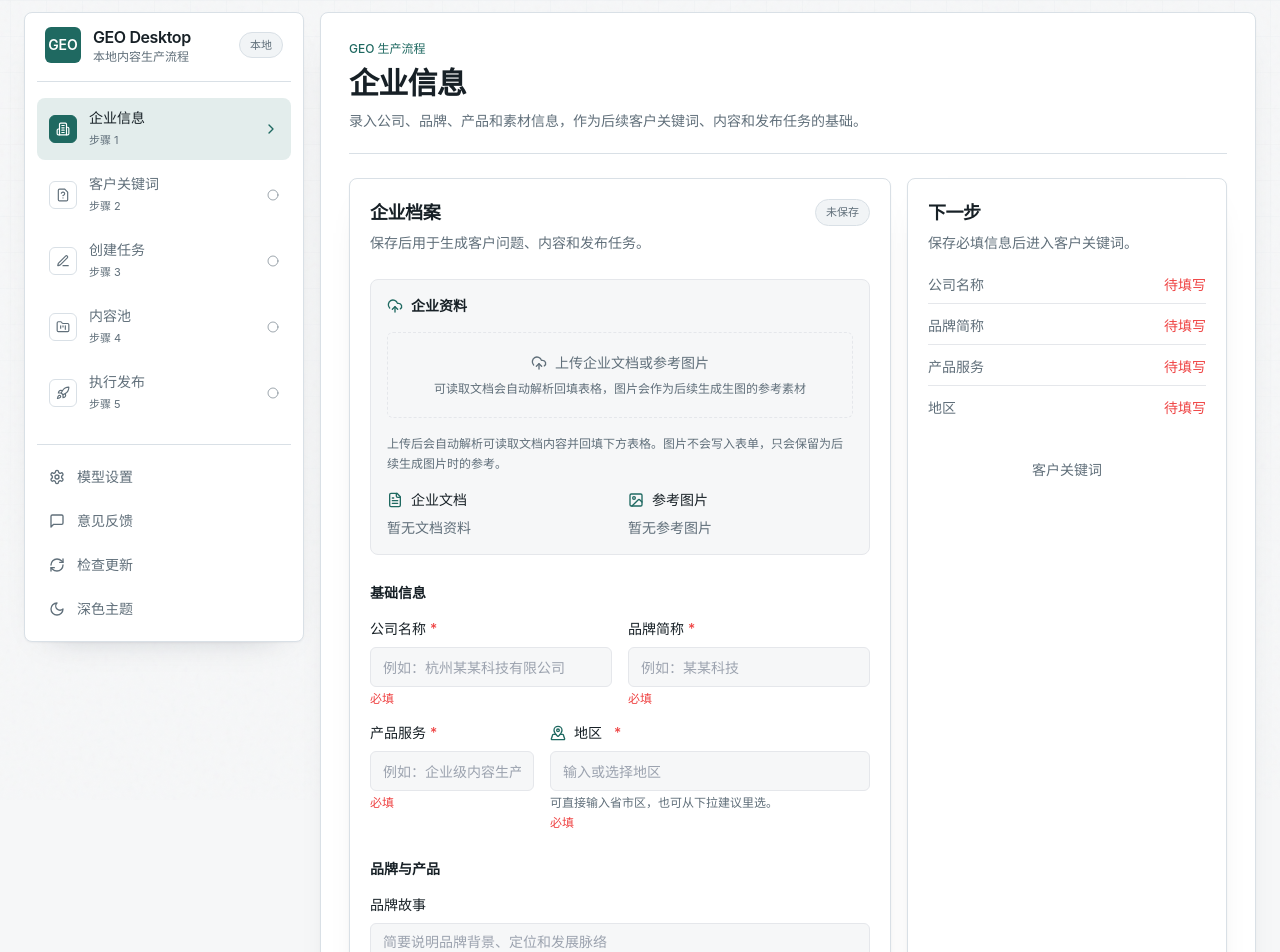
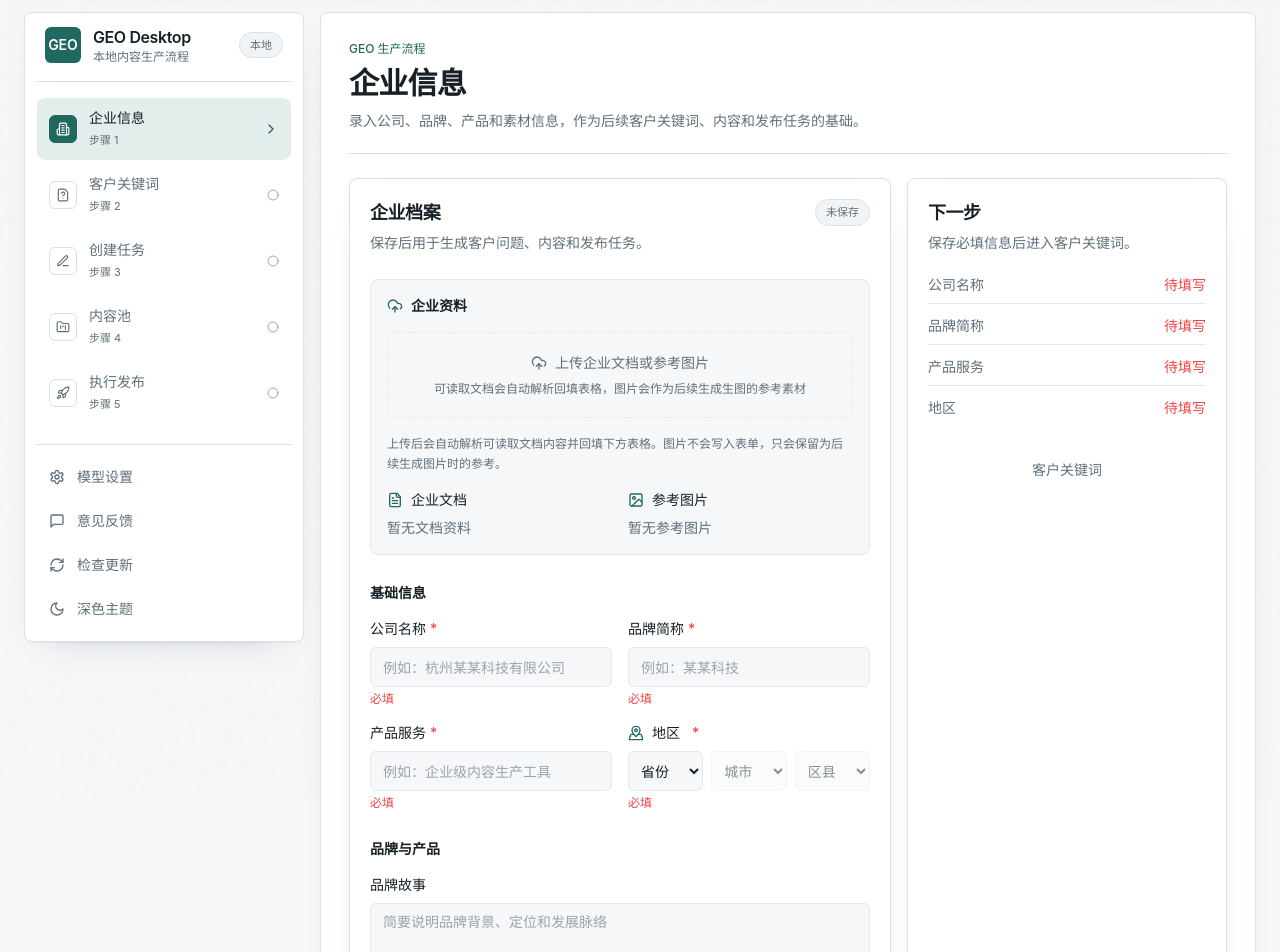
Before and after one commit to chazbot123/geo_platform, a Next.js app: page /enterprise in a window 1280 px wide. Shown: the top 952 px of the page. Built offline with nearby package versions, Linux system fonts and the light colour scheme.

Commit message:
refactor enterprise region controls

```diff
--- a/src/components/enterprise/enterprise-profile-workbench.tsx
+++ b/src/components/enterprise/enterprise-profile-workbench.tsx
@@ -109,20 +109,6 @@ function mergeAssets(current: EnterpriseAsset[], incoming: EnterpriseAsset[]) {
   return Array.from(byId.values());
 }
 
-function buildRegionOptions() {
-  const options = new Set<string>();
-  for (const province of chinaRegions) {
-    options.add(province.name);
-    for (const city of province.children ?? []) {
-      options.add(`${province.name}${city.name}`);
-      for (const district of city.children ?? []) {
-        options.add(`${province.name}${city.name}${district.name}`);
-      }
-    }
-  }
-  return Array.from(options);
-}
-
 function buildRegion(selection: RegionSelection) {
   return [selection.province, selection.city, selection.district].filter(Boolean).join("");
 }
@@ -201,7 +187,17 @@ export function EnterpriseProfileWorkbench() {
   const [dirty, setDirty] = useState(false);
   const [statusMessage, setStatusMessage] = useState("");
   const [errorMessage, setErrorMessage] = useState("");
-  const regionOptions = useMemo(() => buildRegionOptions(), []);
+
+  const provinces = useMemo(() => chinaRegions.map(r => r.name), []);
+  const cities = useMemo(() => {
+    const province = chinaRegions.find(r => r.name === regionSelection.province);
+    return province?.children?.map(r => r.name) ?? [];
+  }, [regionSelection.province]);
+  const districts = useMemo(() => {
+    const province = chinaRegions.find(r => r.name === regionSelection.province);
+    const city = province?.children?.find(r => r.name === regionSelection.city);
+    return city?.children?.map(r => r.name) ?? [];
+  }, [regionSelection.province, regionSelection.city]);
 
   const missingFields = useMemo(() => requiredFields.filter((field) => !fields[field].trim()), [fields]);
   const canContinue = missingFields.length === 0 && Boolean(lastSavedAt) && !dirty;
@@ -260,6 +256,18 @@ export function EnterpriseProfileWorkbench() {
     setDirty(true);
     setStatusMessage("");
     setErrorMessage("");
+  }
+
+  function updateRegionPart(part: 'province' | 'city' | 'district', value: string) {
+    const nextSelection = { ...regionSelection, [part]: value };
+    if (part === 'province' && value !== regionSelection.province) {
+      nextSelection.city = "";
+      nextSelection.district = "";
+    } else if (part === 'city' && value !== regionSelection.city) {
+      nextSelection.district = "";
+    }
+    setRegionSelection(nextSelection);
+    updateField("region", buildRegion(nextSelection));
   }
 
   function updateRegion(nextValue: string) {
@@ -444,7 +452,7 @@ export function EnterpriseProfileWorkbench() {
                   );
                 })}
               </div>
-              <div className="grid gap-4 sm:grid-cols-[minmax(0,1fr)_320px]">
+              <div className="grid gap-4 sm:grid-cols-2">
                 <label>
                   <span className="mb-2 block text-sm font-medium text-ink">
                     产品服务<span className="ml-1 text-red-500">*</span>
@@ -458,28 +466,47 @@ export function EnterpriseProfileWorkbench() {
                   {!fields.productService.trim() ? <span className="mt-1 block text-xs text-red-500">必填</span> : null}
                 </label>
 
-                <label className="group">
+                <div className="group">
                   <span className="mb-2 flex items-center gap-2 text-sm font-medium text-ink group-focus-within:text-accent">
                     <MapPinned className="h-4 w-4 text-accent" />
                     地区<span className="ml-1 text-red-500">*</span>
                   </span>
-                  <input
-                    list="enterprise-region-options"
-                    value={fields.region}
-                    onChange={(event) => updateRegion(event.target.value)}
-                    placeholder="输入或选择地区"
-                    className="h-10 w-full rounded-md border border-line bg-surface px-3 text-sm text-ink outline-none transition focus:border-accent"
-                  />
-                  <datalist id="enterprise-region-options">
-                    {regionOptions.map((option) => (
-                      <option key={option} value={option} />
-                    ))}
-                  </datalist>
-                  <p className="mt-1 text-xs text-muted">
-                    {buildRegion(regionSelection) ? `已解析为：${buildRegion(regionSelection)}` : "可直接输入省市区，也可从下拉建议里选。"}
-                  </p>
+                  <div className="flex items-center gap-2">
+                    <select
+                      value={regionSelection.province}
+                      onChange={(e) => updateRegionPart('province', e.target.value)}
+                      className="h-10 min-w-0 flex-1 rounded-md border border-line bg-surface px-2 text-sm text-ink outline-none transition focus:border-accent"
+                    >
+                      <option value="">省份</option>
+                      {provinces.map((p) => (
+                        <option key={p} value={p}>{p}</option>
+                      ))}
+                    </select>
+                    <select
+                      value={regionSelection.city}
+                      onChange={(e) => updateRegionPart('city', e.target.value)}
+                      disabled={!cities.length}
+                      className="h-10 min-w-0 flex-1 rounded-md border border-line bg-surface px-2 text-sm text-ink outline-none transition focus:border-accent disabled:bg-surface-soft disabled:opacity-50"
+                    >
+                      <option value="">城市</option>
+                      {cities.map((c) => (
+                        <option key={c} value={c}>{c}</option>
+                      ))}
+                    </select>
+                    <select
+                      value={regionSelection.district}
+                      onChange={(e) => updateRegionPart('district', e.target.value)}
+                      disabled={!districts.length}
+                      className="h-10 min-w-0 flex-1 rounded-md border border-line bg-surface px-2 text-sm text-ink outline-none transition focus:border-accent disabled:bg-surface-soft disabled:opacity-50"
+                    >
+                      <option value="">区县</option>
+                      {districts.map((d) => (
+                        <option key={d} value={d}>{d}</option>
+                      ))}
+                    </select>
+                  </div>
                   {!fields.region.trim() ? <span className="mt-1 block text-xs text-red-500">必填</span> : null}
-                </label>
+                </div>
               </div>
             </div>
 
```
Also changed, not shown: electron/main.js (+15 -1 lines).
